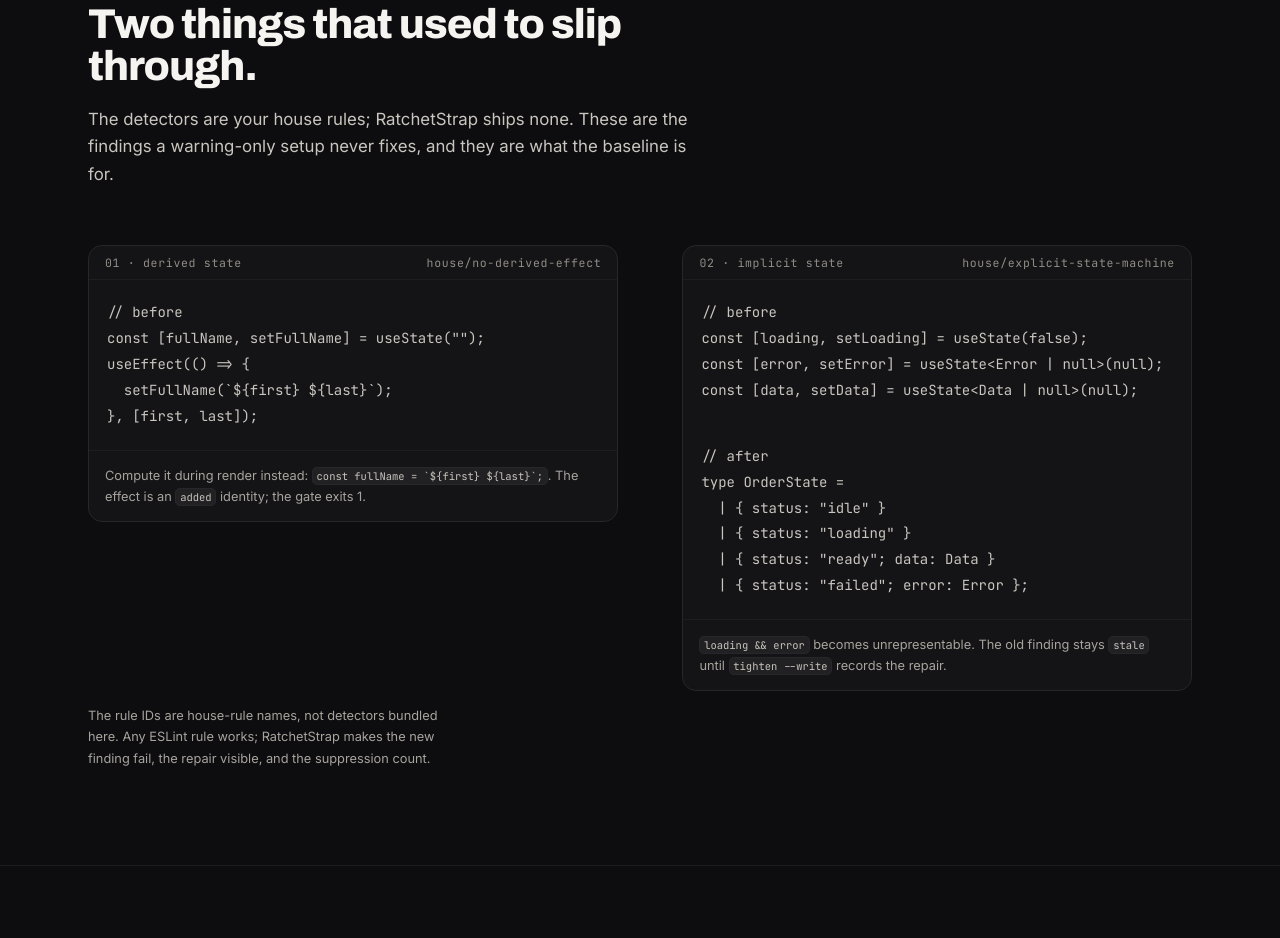
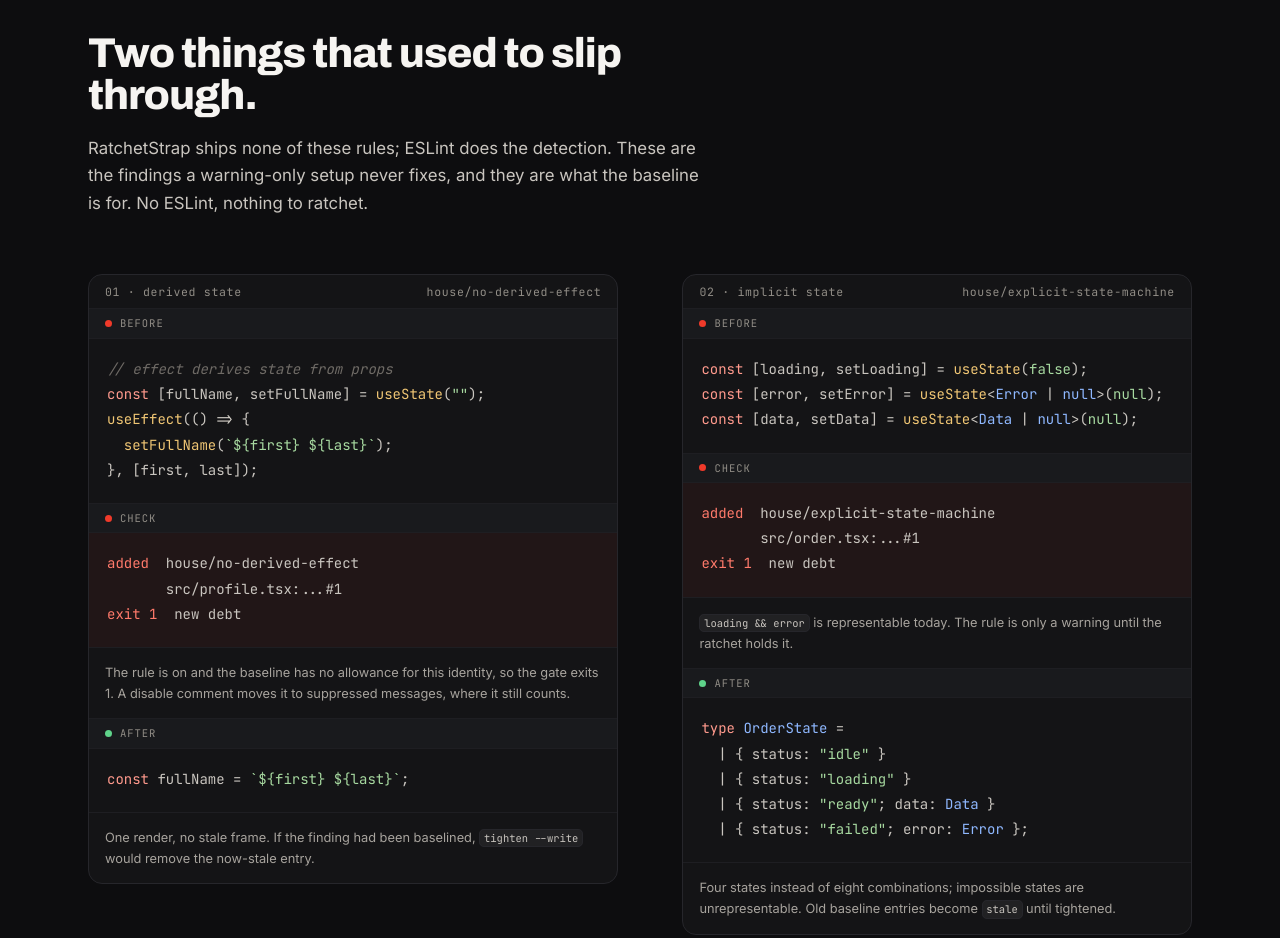
Before and after one commit to chester-hill-solutions/ratchet-strap, a website: page site/index.html in a window 1280 px wide. Shown: the part 965-1903 px from the top of the page. Drawn offline with Linux system fonts and the light colour scheme.

Commit message:
docs: say plainly that this ratchets ESLint, and teach ESLint first

```diff
--- a/site/index.html
+++ b/site/index.html
@@ -46,6 +46,7 @@
     <div class="hazard" aria-hidden="true"></div>
     <div class="wrap hero-grid">
       <div class="hero-copy">
+        <p class="kicker">Not a linter. A ratchet for ESLint.</p>
         <h1>Keep the rules on.<br /><span>Make lint debt only go down.</span></h1>
         <p class="lead">ESLint finds the violations. RatchetStrap compares them with a baseline you commit, so a new violation fails the build and a repaired one has to be removed from the file.</p>
         <p class="lead lead-sub">A file you can read in a review, instead of a sweep you never finish or a rule you switch off within a week.</p>
@@ -79,31 +80,57 @@
     <div class="wrap">
       <div class="sect-head">
         <h2>Two things that used to slip through.</h2>
-        <p>The detectors are your house rules; RatchetStrap ships none. These are the findings a warning-only setup never fixes, and they are what the baseline is for.</p>
+        <p>RatchetStrap ships none of these rules; ESLint does the detection. These are the findings a warning-only setup never fixes, and they are what the baseline is for. No ESLint, nothing to ratchet.</p>
       </div>
-      <div class="split">
+      <div class="split examples">
         <article class="card">
           <div class="card-head"><span>01 · derived state</span><span>house/no-derived-effect</span></div>
-          <pre class="code"><code>// before
-const [fullName, setFullName] = useState("");
-useEffect(() => {
-  setFullName(`${first} ${last}`);
+          <div class="code-block">
+            <div class="code-label"><i class="dot bad"></i> before</div>
+            <pre class="code"><code><span class="tok-c">// effect derives state from props</span>
+<span class="tok-k">const</span> [fullName, setFullName] = <span class="tok-f">useState</span>(<span class="tok-s">""</span>);
+<span class="tok-f">useEffect</span>(() <span class="tok-p">=&gt;</span> {
+  <span class="tok-f">setFullName</span>(<span class="tok-s">`${first} ${last}`</span>);
 }, [first, last]);</code></pre>
-          <p class="card-foot">Compute it during render instead: <code class="inline">const fullName = `${first} ${last}`;</code>. The effect is an <code class="inline">added</code> identity; the gate exits 1.</p>
+          </div>
+          <div class="code-block">
+            <div class="code-label"><i class="dot bad"></i> check</div>
+            <pre class="code code-error"><code><span class="err">added</span>  house/no-derived-effect
+       src/profile.tsx:...#1
+<span class="err">exit 1</span>  new debt</code></pre>
+          </div>
+          <p class="card-foot">The rule is on and the baseline has no allowance for this identity, so the gate exits 1. A disable comment moves it to suppressed messages, where it still counts.</p>
+          <div class="code-block">
+            <div class="code-label"><i class="dot good"></i> after</div>
+            <pre class="code"><code><span class="tok-k">const</span> fullName = <span class="tok-s">`${first} ${last}`</span>;</code></pre>
+          </div>
+          <p class="card-foot">One render, no stale frame. If the finding had been baselined, <code class="inline">tighten --write</code> would remove the now-stale entry.</p>
         </article>
+
         <article class="card">
           <div class="card-head"><span>02 · implicit state</span><span>house/explicit-state-machine</span></div>
-          <pre class="code"><code>// before
-const [loading, setLoading] = useState(false);
-const [error, setError] = useState&lt;Error | null&gt;(null);
-const [data, setData] = useState&lt;Data | null&gt;(null);</code></pre>
-          <pre class="code"><code>// after
-type OrderState =
-  | { status: "idle" }
-  | { status: "loading" }
-  | { status: "ready"; data: Data }
-  | { status: "failed"; error: Error };</code></pre>
-          <p class="card-foot"><code class="inline">loading &amp;&amp; error</code> becomes unrepresentable. The old finding stays <code class="inline">stale</code> until <code class="inline">tighten --write</code> records the repair.</p>
+          <div class="code-block">
+            <div class="code-label"><i class="dot bad"></i> before</div>
+            <pre class="code"><code><span class="tok-k">const</span> [loading, setLoading] = <span class="tok-f">useState</span>(<span class="tok-s">false</span>);
+<span class="tok-k">const</span> [error, setError] = <span class="tok-f">useState</span>&lt;<span class="tok-t">Error</span> | <span class="tok-t">null</span>&gt;(<span class="tok-s">null</span>);
+<span class="tok-k">const</span> [data, setData] = <span class="tok-f">useState</span>&lt;<span class="tok-t">Data</span> | <span class="tok-t">null</span>&gt;(<span class="tok-s">null</span>);</code></pre>
+          </div>
+          <div class="code-block">
+            <div class="code-label"><i class="dot bad"></i> check</div>
+            <pre class="code code-error"><code><span class="err">added</span>  house/explicit-state-machine
+       src/order.tsx:...#1
+<span class="err">exit 1</span>  new debt</code></pre>
+          </div>
+          <p class="card-foot"><code class="inline">loading &amp;&amp; error</code> is representable today. The rule is only a warning until the ratchet holds it.</p>
+          <div class="code-block">
+            <div class="code-label"><i class="dot good"></i> after</div>
+            <pre class="code"><code><span class="tok-k">type</span> <span class="tok-t">OrderState</span> =
+  | { status: <span class="tok-s">"idle"</span> }
+  | { status: <span class="tok-s">"loading"</span> }
+  | { status: <span class="tok-s">"ready"</span>; data: <span class="tok-t">Data</span> }
+  | { status: <span class="tok-s">"failed"</span>; error: <span class="tok-t">Error</span> };</code></pre>
+          </div>
+          <p class="card-foot">Four states instead of eight combinations; impossible states are unrepresentable. Old baseline entries become <code class="inline">stale</code> until tightened.</p>
         </article>
       </div>
       <p class="fine">The rule IDs are house-rule names, not detectors bundled here. Any ESLint rule works; RatchetStrap makes the new finding fail, the repair visible, and the suppression count.</p>
--- a/site/styles.css
+++ b/site/styles.css
@@ -216,6 +216,14 @@ code.inline {
   gap: 48px;
 }
 
+.kicker {
+  margin: 0 0 18px;
+  font: 500 0.7rem/1 var(--mono);
+  letter-spacing: 0.14em;
+  text-transform: uppercase;
+  color: var(--red);
+}
+
 .hero-copy, .split > *, .term, .card, .table-wrap { min-width: 0; }
 
 h1 {
@@ -424,15 +432,52 @@ section[id], #install { scroll-margin-top: 84px; }
 
 .code {
   margin: 0;
-  padding: 20px 18px;
+  padding: 18px 18px 20px;
   overflow-x: auto;
   font-size: 0.78rem;
-  line-height: 1.85;
+  line-height: 1.8;
   color: var(--ink-2);
-  white-space: pre-wrap;
-  overflow-wrap: anywhere;
+  white-space: pre;
+  tab-size: 2;
 }
 .code .k { color: #ff9a8d; }
+
+.examples .card { display: flex; flex-direction: column; }
+
+.code-block + .code-block,
+.card-foot + .code-block { border-top: 1px solid var(--line-soft); }
+
+.code-label {
+  display: flex;
+  align-items: center;
+  gap: 8px;
+  padding: 9px 16px;
+  background: var(--panel-2);
+  border-bottom: 1px solid var(--line-soft);
+  font: 400 0.66rem/1 var(--mono);
+  letter-spacing: 0.09em;
+  text-transform: uppercase;
+  color: #918d86;
+}
+.code-label .dot {
+  width: 7px;
+  height: 7px;
+  border-radius: 50%;
+  background: var(--muted);
+  flex: none;
+}
+.code-label .dot.bad { background: var(--red); }
+.code-label .dot.good { background: var(--good); }
+
+.tok-k { color: #ff9a8d; }
+.tok-s { color: #a7d9a0; }
+.tok-f { color: #f0c674; }
+.tok-t { color: #8fb8ff; }
+.tok-c { color: #6f6b66; font-style: italic; }
+.tok-p { color: #d7d2ca; }
+
+.code-error { background: rgba(240, 58, 42, 0.055); }
+.code-error .err { color: #ff7a6b; }
 
 .card-foot {
   border-top: 1px solid var(--line-soft);
```
Also changed, not shown: README.md.
